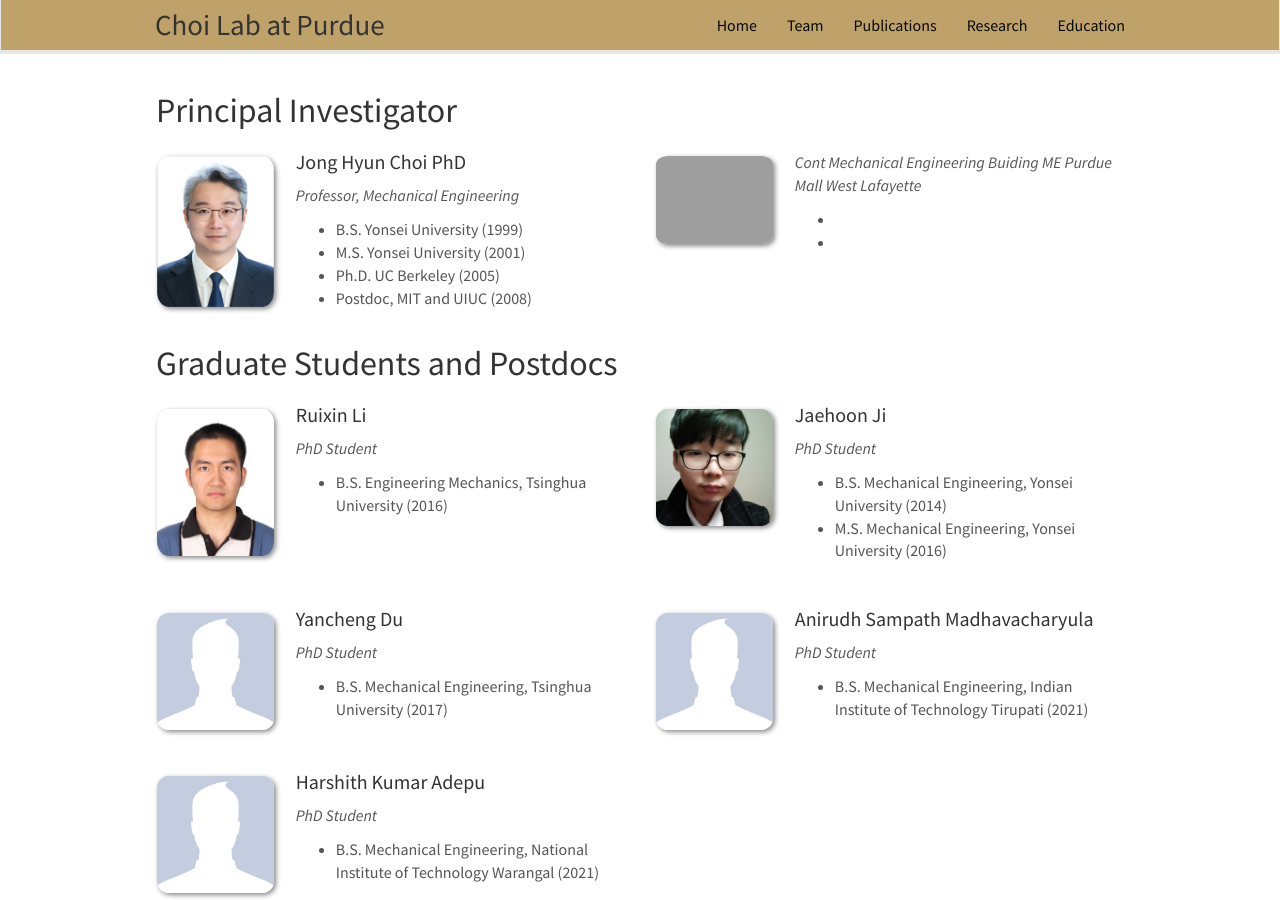
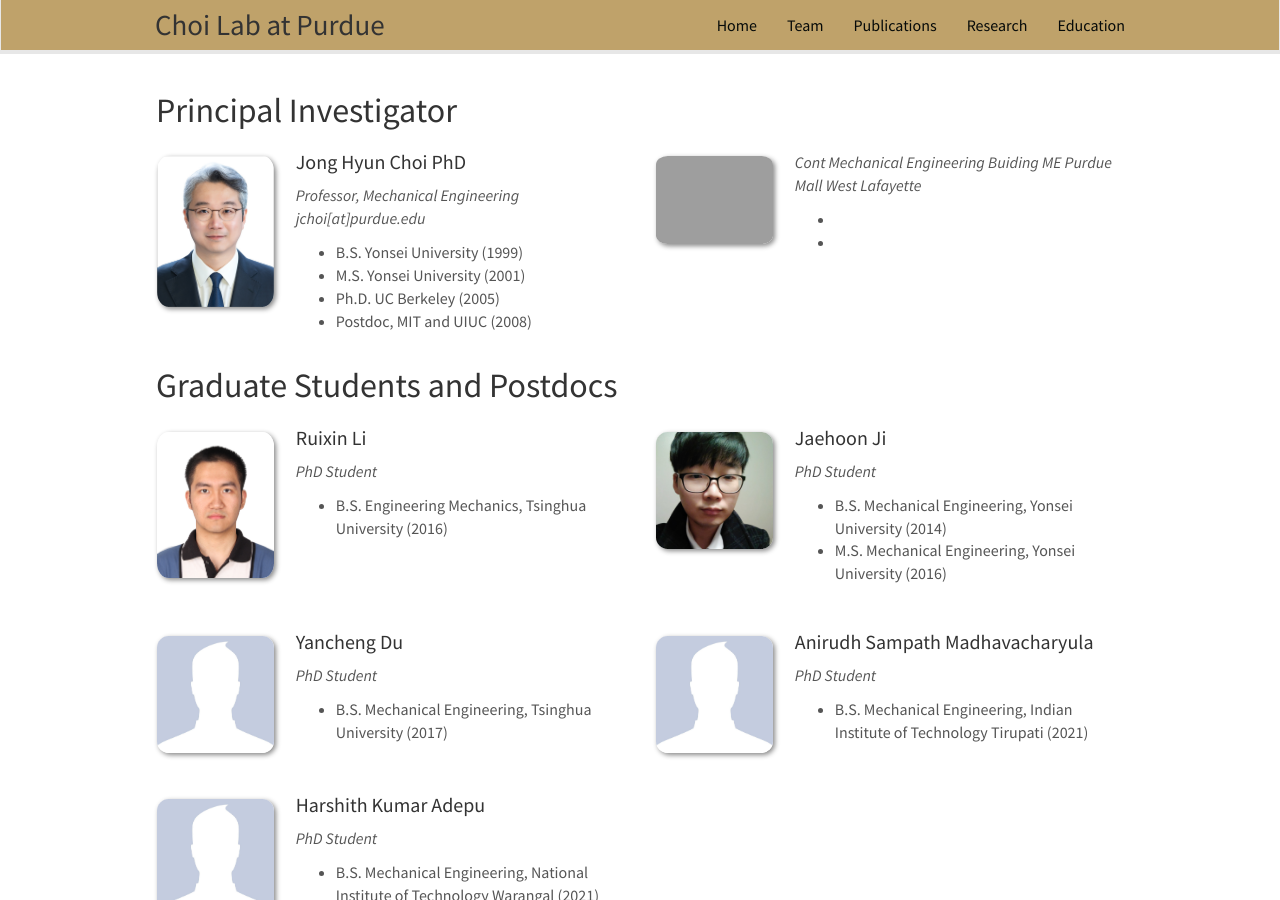
Before and after one commit to choidnalab/choidnalab.github.io, a Jekyll site: the page built from _pages/team.md, in a window 1280 px wide and 900 px high. Built offline with Jekyll 4.4.1, drawn with Linux system fonts in a browser that asks for light colours; nearby versions of some CDN libraries.

Commit message:
Update team.md

```diff
--- a/_pages/team.md
+++ b/_pages/team.md
@@ -22,6 +22,7 @@ permalink: /team/
   <img src="{{ site.url }}{{ site.baseurl }}/images/teampic/{{ member.photo }}" class="img-responsive" width="25%" style="float: left" />
   <h4>{{ member.name }}</h4>
   <i>{{ member.info }} <!--<br>email: <{{ member.email }}></i> -->
+  <i>{{member.email}}</i>
   <ul style="overflow: hidden">
 
   {% if member.number_educ == 1 %}
```
